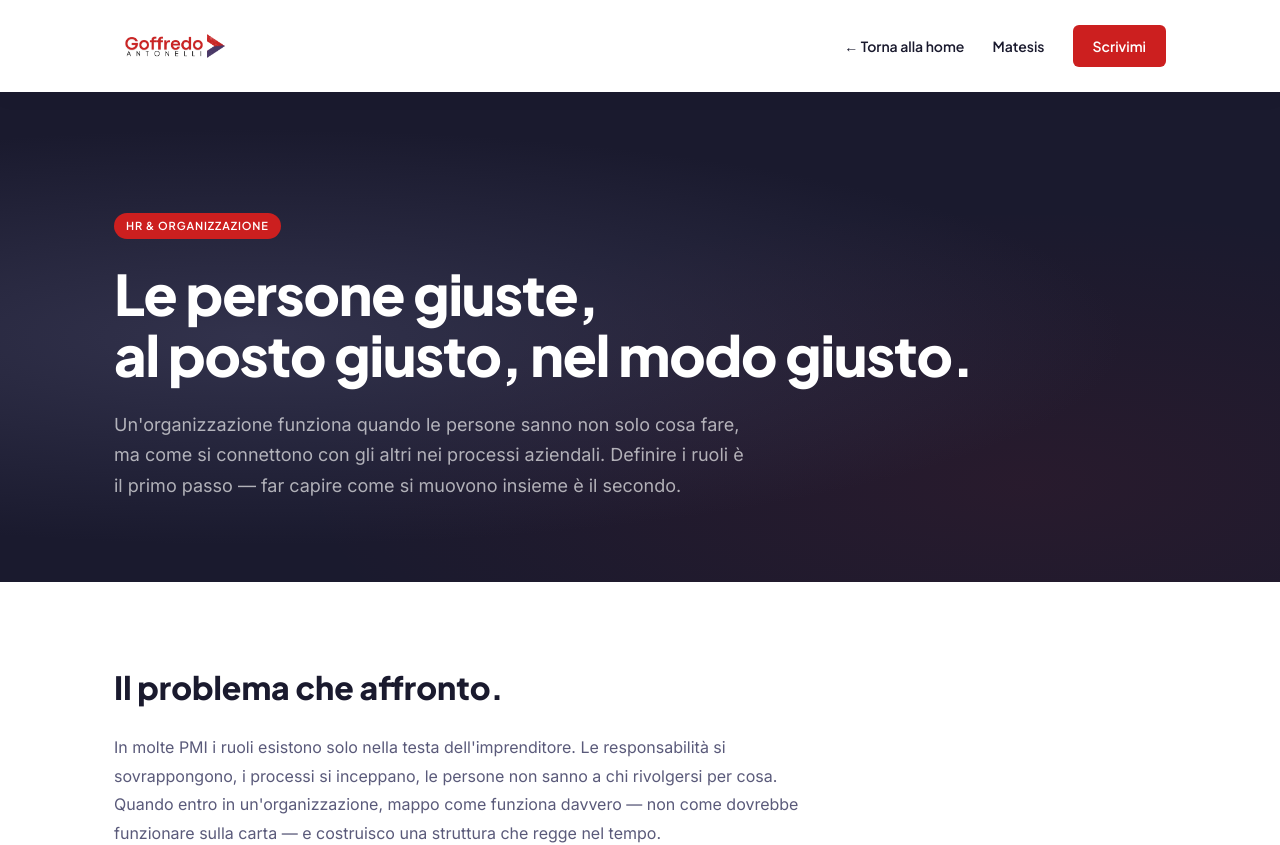
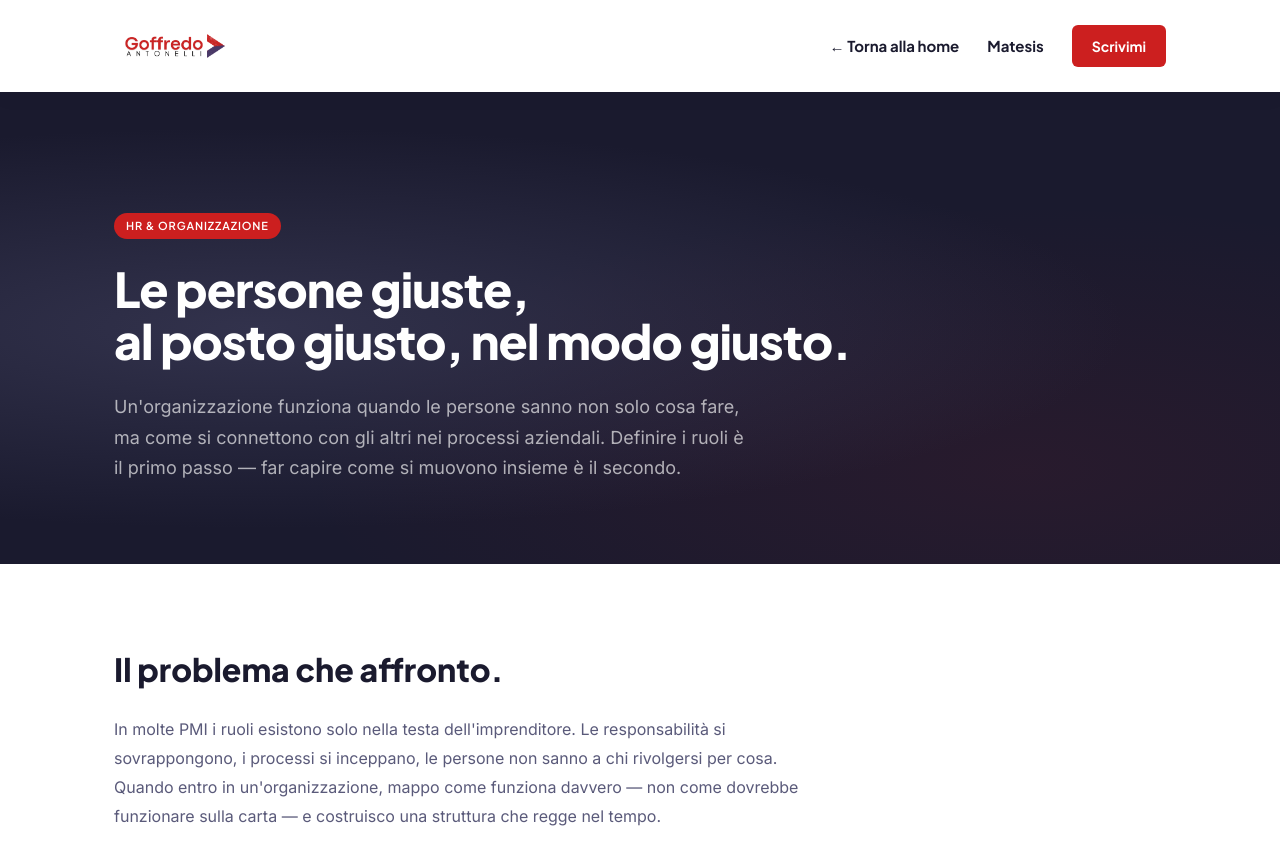
Before and after one commit to goantonelli-creator/goffredo-site, a React (Vite) app: page /hr-organizzazione in a window 1280 px wide. Shown: the top 845 px of the page. Built offline with nearby package versions, Linux system fonts and the light colour scheme.

Commit message:
fix: hero stats, font size, linkedin url, attività svolte

```diff
--- a/src/App.css
+++ b/src/App.css
@@ -23,8 +23,8 @@
   gap: 28px;
 }
 .nav__links a {
-  font-size: 14px;
-  font-weight: 600;
+  font-size: 15px;
+  font-weight: 700;
   color: rgba(255,255,255,0.85);
   transition: color 0.15s;
   font-family: var(--font-display);
@@ -123,7 +123,7 @@
 
 .hero__title {
   font-family: var(--font-display);
-  font-size: clamp(36px, 5.5vw, 64px);
+  font-size: clamp(30px, 4vw, 48px);
   font-weight: 800;
   line-height: 1.08;
   color: #fff;
@@ -646,7 +646,7 @@
 
 .page-hero__title {
   font-family: var(--font-display);
-  font-size: clamp(32px, 5vw, 56px);
+  font-size: clamp(32px, 4.5vw, 48px);
   font-weight: 800;
   line-height: 1.1;
   color: #fff;
--- a/src/App.jsx
+++ b/src/App.jsx
@@ -59,7 +59,7 @@ function Hero() {
           </div>
           <div className="hero__stats">
             <div className="hero__stat">
-              <span className="hero__stat-num">15+</span>
+              <span className="hero__stat-num">25+</span>
               <span className="hero__stat-label">anni di esperienza</span>
             </div>
             <div className="hero__stat">
```
